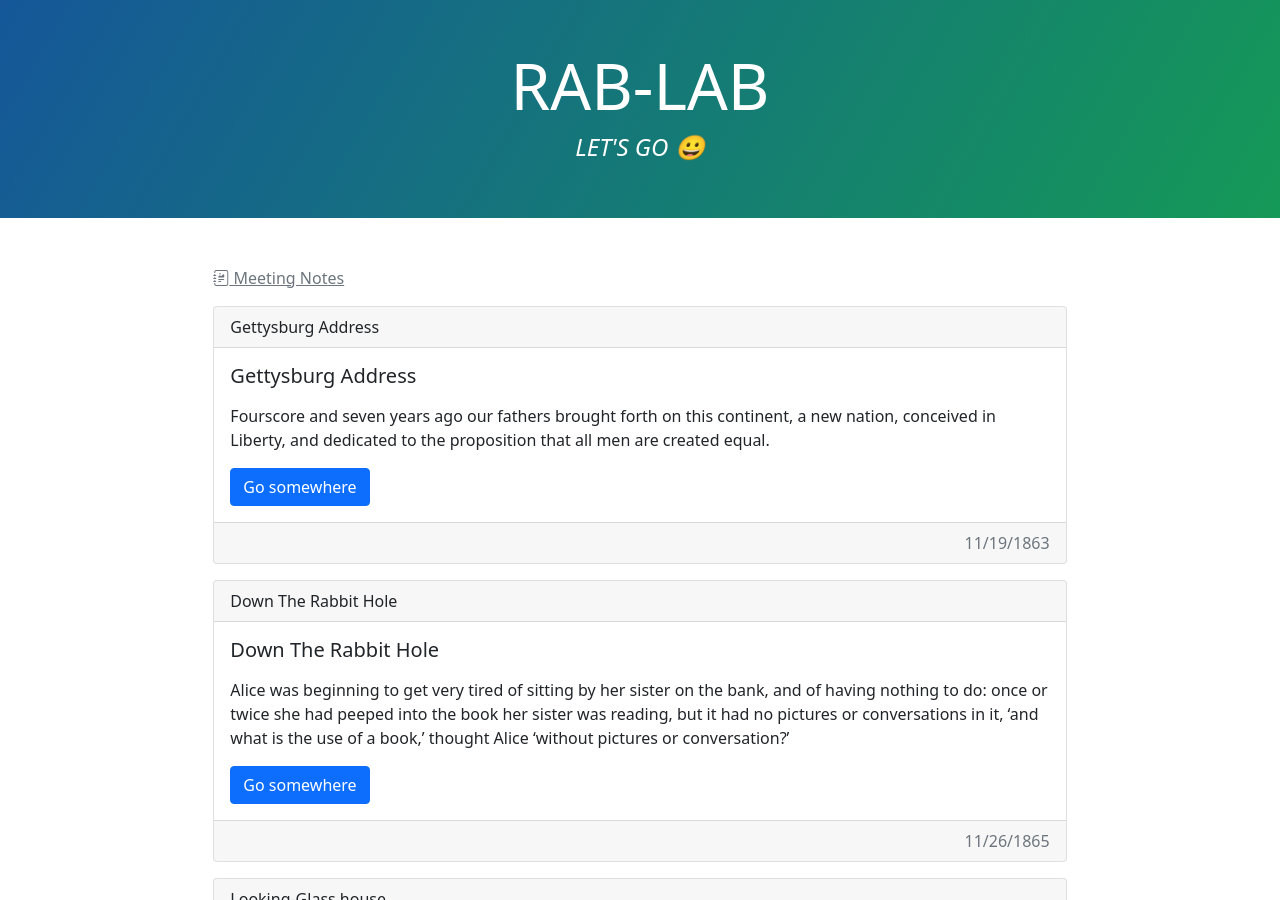
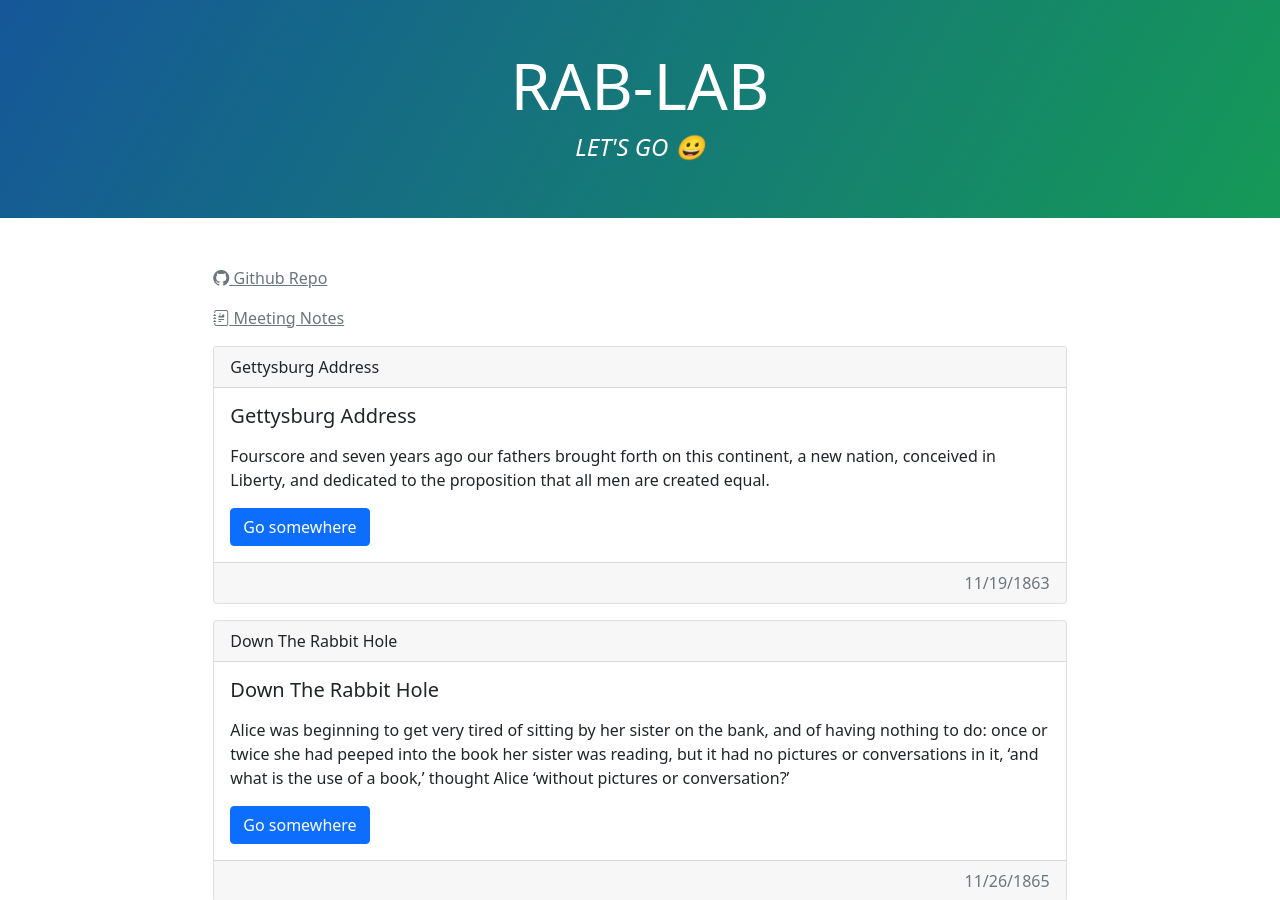
Before and after one commit to rab-lab/rab-lab.github.io, a Jekyll site: the page built from index.markdown, in a window 1280 px wide and 900 px high. Built offline with Jekyll 4.4.1, drawn with Linux system fonts in a browser that asks for light colours; nearby versions of some CDN libraries.

Commit message:
Update default.html

```diff
--- a/_layouts/default.html
+++ b/_layouts/default.html
@@ -12,6 +12,9 @@
   <body>
     {%- include header.html -%}
     <main id="content" class="col-8 mx-auto" role="main">
+      <div class="my-3">
+        <a href="https://github.com/rab-lab/rab-lab.github.io" class="link-secondary"><i class="bi bi-github"></i> Github Repo </a>
+      </div>
       {{ content }}
     </main>
     {%- include footer.html -%}
```
